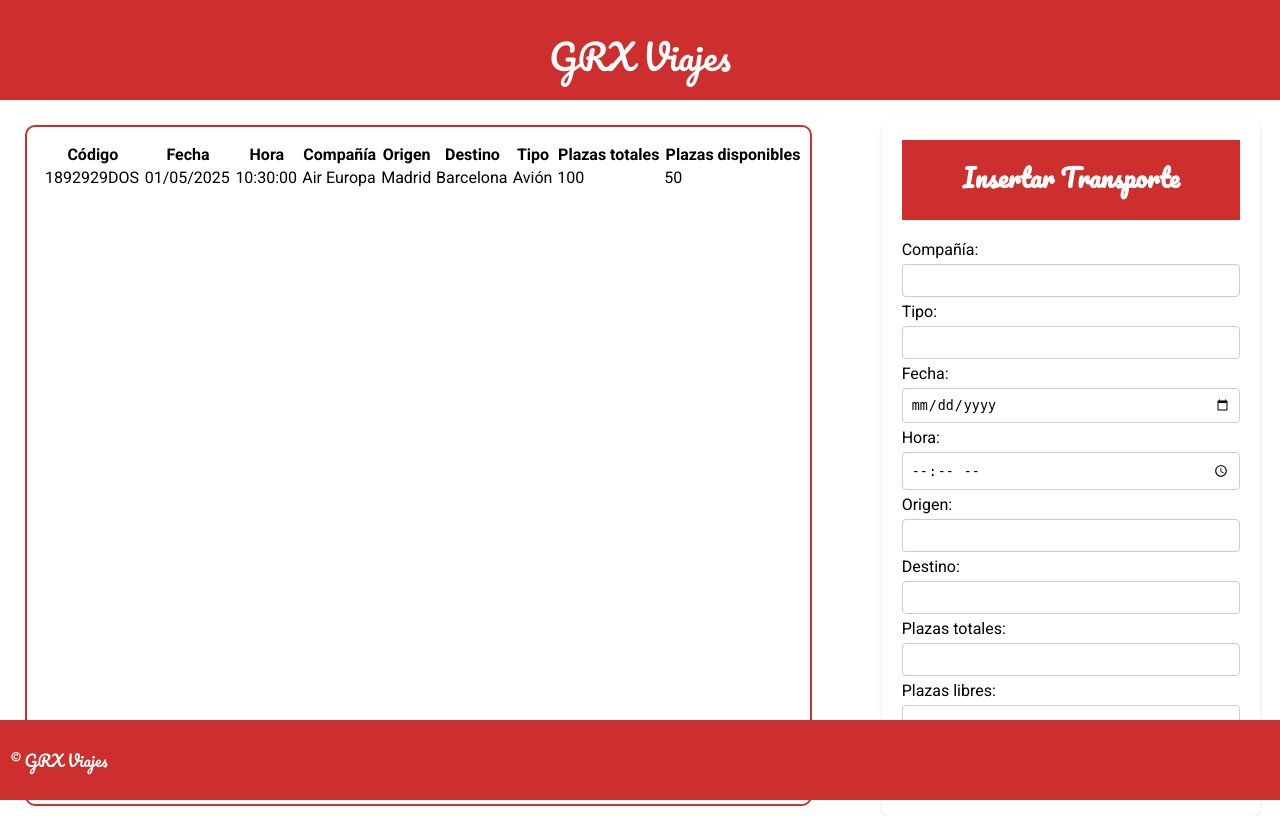
After one commit to Miigue28/DDSI, a Flask app: page /transports in a window 1280 px wide. The commit adds this page. Run offline with Flask 3, Linux system fonts and the light colour scheme; some libraries are stand-ins or nearby versions.

Commit message:
feat: Añadido apartado de transportes

```diff
--- a/Prácticas/app.py
+++ b/Prácticas/app.py
@@ -8,9 +8,9 @@ app.secret_key = 'GRXViajes'
 def index():
     return render_template('dashboard.html')
 
-@app.route('/services')
-def services():
-    return render_template('services.html')
+@app.route('/transports')
+def transports():
+    return render_template('transports.html')
 
 #from . import db
 #db.init_app(app)
--- a/Prácticas/static/style.css
+++ b/Prácticas/static/style.css
@@ -1,17 +1,21 @@
 html {
-  font-family: Roboto;
+  font-family: Roboto, Arial;
   background: white;
   padding: 0;
 }
 
 body {
   margin: 0 auto;
+  padding: 0;
 }
 
 h1 {
   background-color: #cc2f2e;
   color: white;
-  height: 25px;
+  font-family: 'Pacifico', cursive;
+	font-size: 35px;
+	font-weight: normal;
+  height: 50px;
   padding: 25px;
   text-align: center;
   margin: 0;
@@ -23,6 +27,7 @@ footer {
   align-items: stretch;
   background-color: #cc2f2e;
   color: white;
+  font-family: 'Pacifico', cursive;
   padding: 10px;
   position: fixed;
   bottom: 0;
@@ -30,7 +35,7 @@ footer {
 }
 
 .content {
-  max-width: 1000px;
+  max-width: 1500px;
   margin: 0 auto;
 }
 
@@ -84,6 +89,7 @@ footer {
 .people-button {
   background-color: #cc2f2e;
   color: white;
+  font-size: 15px;
   border: none;
   border-radius: 5px;
   transition: opacity 0.15s;
@@ -97,6 +103,7 @@ footer {
 .services-button {
   background-color: white;
   color: #cc2f2e;
+  font-size: 15px;
   border-color: #cc2f2e;
   border-style: solid;
   border-width: 1px;
@@ -113,3 +120,79 @@ footer {
 .services-button:active {
   opacity: 0.75;
 }
+
+.services-grid {
+  display: grid;
+  grid-template-columns: 2fr 1fr;
+  column-gap: 25px;
+  height: 350px;
+}
+
+.services-table {
+  width: 100%;
+  margin: 5px;
+}
+
+.show-database-content {
+  border-radius: 10px;
+  border-width: 2px;
+  border-color: #cc2f2e;
+  border-style: solid;
+  padding: 10px;
+  margin: 25px;
+}
+
+.form-container {
+  display: grid;
+  align-content: center;
+  grid-template-columns: 1fr;
+  grid-template-rows: 100px 1fr;
+  margin: 20px;
+  padding: 20px;
+  border-radius: 8px;
+  box-shadow: 0 2px 4px rgba(0, 0, 0, 0.1);
+}
+
+.form-container h2 {
+  font-family: 'Pacifico', cursive;
+  background-color: #cc2f2e;
+  color: white;
+  padding: 15px;
+  height: 50px;
+  text-align: center;
+  margin: 0;
+  font-size: 25px;
+}
+
+.form-container {
+  margin-bottom: 15px;
+}
+
+.form-container label {
+  display: block;
+  margin-bottom: 5px;
+}
+
+.form-container input {
+  width: 100%;
+  padding: 8px;
+  margin-bottom: 5px;
+  box-sizing: border-box;
+  border: 1px solid #ccc;
+  border-radius: 4px;
+}
+
+.form-button {
+  width: 100%;
+  margin-top: 15px;
+  padding: 10px;
+  background-color: #007bff;
+  color: #fff;
+  border: none;
+  border-radius: 4px;
+  cursor: pointer;
+}
+
+.form-button:hover {
+  background-color: #0056b3;
+}
--- a/Prácticas/templates/base.html
+++ b/Prácticas/templates/base.html
@@ -9,6 +9,8 @@
     <link rel="preconnect" href="https://fonts.googleapis.com">
     <link rel="preconnect" href="https://fonts.gstatic.com" crossorigin>
     <link href="https://fonts.googleapis.com/css2?family=Roboto:ital,wght@0,100;0,300;0,400;0,500;0,700;0,900;1,100;1,300;1,400;1,500;1,700;1,900&display=swap" rel="stylesheet">
+    <script src="https://kit.fontawesome.com/5f3f547070.js" crossorigin="anonymous"></script>
+    <link href="https://fonts.googleapis.com/css2?family=Pacifico&display=swap" rel="stylesheet">
     <title>{% block title %}{% endblock %}</title>
     <link rel="stylesheet" href="{{ url_for('static', filename='style.css') }}">
   </head>
--- /dev/null
+++ b/Prácticas/templates/transports.html
@@ -0,0 +1,71 @@
+{% extends 'base.html' %}
+
+{% block content %}
+<div class="services-grid">
+    <div class="show-database-content">
+        <table class="services-table">
+            <tr>
+              <th>Código</th>
+              <th>Fecha</th>
+              <th>Hora</th>
+              <th>Compañía</th>
+              <th>Origen</th>
+              <th>Destino</th>
+              <th>Tipo</th>
+              <th>Plazas totales</th>
+              <th>Plazas disponibles</th>
+            </tr>
+            <!--
+            {% for transport in transports %}
+                </tr>
+                <td>{{ transport['code'] }}</td>
+                <td>{{ transport['date'].strftime('%d/%m/%Y') }}</td>
+                <td>{{ transport['time'].strftime('%h:%m:%s') }}</td>
+                <td>{{ transport['code'] }}</td>
+                <td>{{ transport['origin'] }}</td>
+                <td>{{ transport['destination'] }}</td>
+                <td>{{ transport['type'] }}</td>
+                <td>{{ transport['total_seats'] }}</td>
+                <td>{{ transport['available_seats'] }}</td>
+                <tr>
+            {% endfor %}
+            -->
+            <tr>
+                <td>1892929DOS</td>
+                <td>01/05/2025</td>
+                <td>10:30:00</td>
+                <td>Air Europa</td>
+                <td>Madrid</td>
+                <td>Barcelona</td>
+                <td>Avión</td>
+                <td>100</td>
+                <td>50</td>
+            <tr>
+          </table>
+    </div>
+
+    <div class="form-container">
+        <h2>Insertar Transporte</h2>
+        <form action="/guardar_tupla" method="post">
+            <label>Compañía:</label>
+            <input type="text" name="company" required>
+            <label>Tipo:</label>
+            <input type="text" name="type" required>
+            <label>Fecha:</label>
+            <input type="date" name="date" required>
+            <label>Hora:</label>
+            <input type="time" name="time" required>
+            <label>Origen:</label>
+            <input type="text" name="origin" required>
+            <label>Destino:</label>
+            <input type="text" name="destination" required>
+            <label>Plazas totales:</label>
+            <input type="number" name="total_seats" min="0" max="100" required/>
+            <label>Plazas libres:</label>
+            <input type="number" name="available_seats" min="0" max="100" required/>
+
+            <input type="submit" class="form-button" value="Guardar">
+        </form>
+    </div>
+</div>
+{% endblock %}
```
Also changed, not shown: Prácticas/templates/services.html (deleted, +0 -91 lines).
